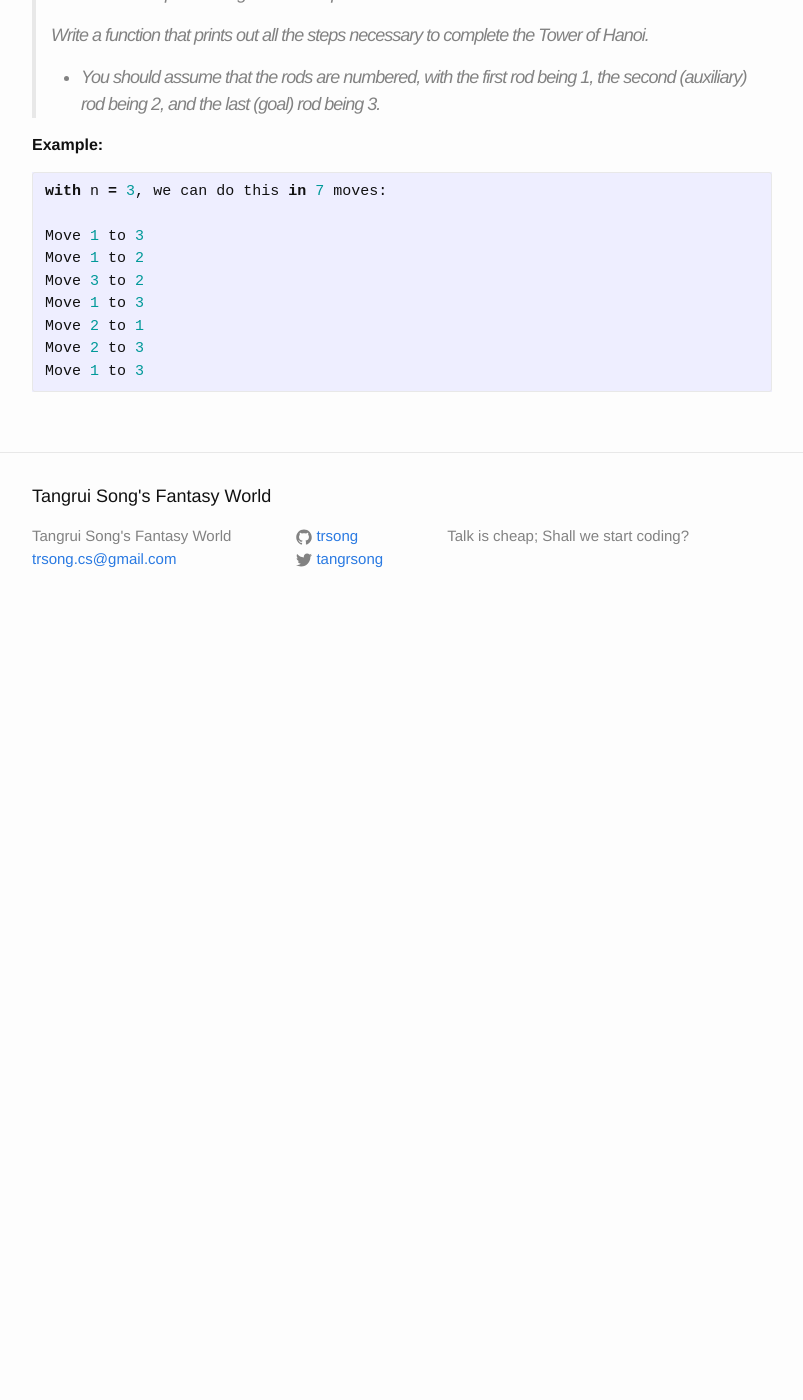
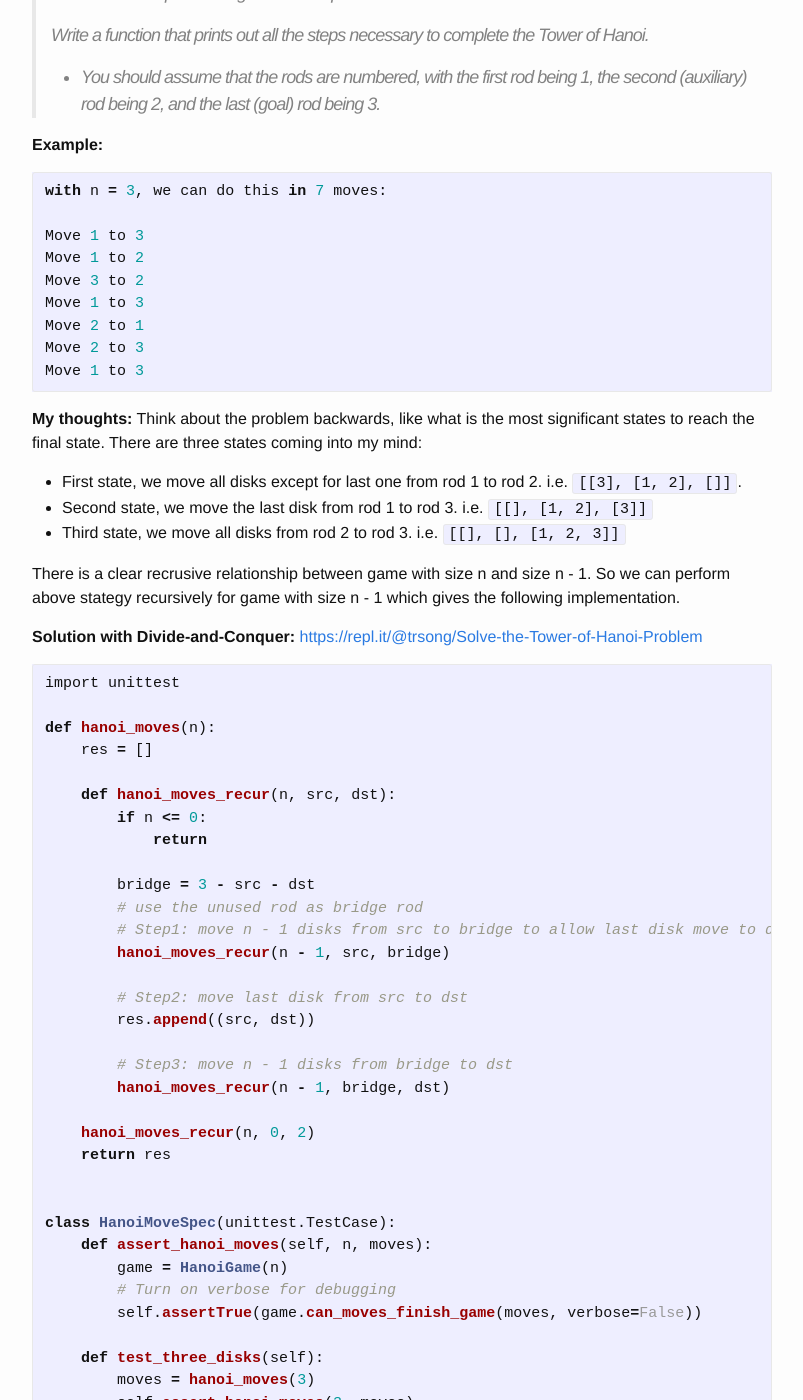
Before and after one commit to trsong/trsong.github.io, a Jekyll site: the page built from _posts/2020-11-01-DailyQuestionsAug.md, in a window 1280 px wide and 1400 px high, scrolled down 1656 px. Shown: the whole window, without its empty margins (238-1041 px from the left). Built offline with Jekyll 4.4.1, drawn with Linux system fonts in a browser that asks for light colours; before the commit the page ends 2286 px from its top, so only the background shows below that; some of the changed text lies outside the part shown.

Commit message:
Add solution to Nov 1 question.

````diff
--- a/_posts/2020-11-01-DailyQuestionsAug.md
+++ b/_posts/2020-11-01-DailyQuestionsAug.md
@@ -79,3 +79,116 @@ Move 2 to 1
 Move 2 to 3
 Move 1 to 3
 ```
+
+**My thoughts:** Think about the problem backwards, like what is the most significant states to reach the final state. There are three states coming into my mind:
+
+- First state, we move all disks except for last one from rod 1 to rod 2. i.e. `[[3], [1, 2], []]`.
+- Second state, we move the last disk from rod 1 to rod 3. i.e. `[[], [1, 2], [3]]`
+- Third state, we move all disks from rod 2 to rod 3. i.e. `[[], [], [1, 2, 3]]`
+
+There is a clear recrusive relationship between game with size n and size n - 1. So we can perform above stategy recursively for game with size n - 1 which gives the following implementation.
+
+**Solution with Divide-and-Conquer:** [https://repl.it/@trsong/Solve-the-Tower-of-Hanoi-Problem](https://repl.it/@trsong/Solve-the-Tower-of-Hanoi-Problem)
+```py
+import unittest
+
+def hanoi_moves(n):
+    res = []
+
+    def hanoi_moves_recur(n, src, dst):
+        if n <= 0:
+            return
+
+        bridge = 3 - src - dst
+        # use the unused rod as bridge rod
+        # Step1: move n - 1 disks from src to bridge to allow last disk move to dst
+        hanoi_moves_recur(n - 1, src, bridge)
+
+        # Step2: move last disk from src to dst
+        res.append((src, dst))
+
+        # Step3: move n - 1 disks from bridge to dst
+        hanoi_moves_recur(n - 1, bridge, dst)
+
+    hanoi_moves_recur(n, 0, 2)
+    return res
+
+
+class HanoiMoveSpec(unittest.TestCase):
+    def assert_hanoi_moves(self, n, moves):
+        game = HanoiGame(n)
+        # Turn on verbose for debugging
+        self.assertTrue(game.can_moves_finish_game(moves, verbose=False))
+
+    def test_three_disks(self):
+        moves = hanoi_moves(3)
+        self.assert_hanoi_moves(3, moves)
+
+    def test_one_disk(self):
+        moves = hanoi_moves(1)
+        self.assert_hanoi_moves(1, moves)
+
+    def test_ten_disks(self):
+        moves = hanoi_moves(10)
+        self.assert_hanoi_moves(10, moves)
+
+
+class HanoiGame(object):
+    def __init__(self, num_disks):
+        self.num_disks = num_disks
+        self.reset()
+
+    def reset(self):
+        self.rods = [[disk for disk in xrange(self.num_disks, 0, -1)], [], []]
+
+    def move(self, src, dst):
+        disk = self.rods[src].pop()
+        self.rods[dst].append(disk)
+
+    def is_feasible_move(self, src, dst):
+        return 0 <= src <= 2 and 0 <= dst <= 2 and self.rods[src] and (not self.rods[dst] or self.rods[src][-1] < self.rods[dst][-1])
+
+    def is_game_finished(self):
+        return len(self.rods[-1]) == self.num_disks
+
+    def can_moves_finish_game(self, actions, verbose=False):
+        self.reset()
+        for step, action in enumerate(actions):
+            src, dst = action
+            if verbose:
+                self.display()
+                print "Step %d: %d -> %d" % (step, src, dst)
+            if not self.is_feasible_move(src, dst):
+                return False
+            else:
+                self.move(src, dst)
+        if verbose:
+            self.display()
+
+        return self.is_game_finished()
+
+    def display(self):
+        for plates in self.rods:
+            print "- %s" % str(plates)
+
+
+class HanoiGameSpec(unittest.TestCase):
+    def test_example_moves(self):
+        game = HanoiGame(3)
+        moves = [(0, 2), (0, 1), (2, 1), (0, 2), (1, 0), (1, 2), (0, 2)]
+        self.assertTrue(game.can_moves_finish_game(moves))
+
+    def test_invalid_moves(self):
+        game = HanoiGame(3)
+        moves = [(0, 1), (0, 1)]
+        self.assertFalse(game.can_moves_finish_game(moves))
+
+    def test_unfinished_moves(self):
+        game = HanoiGame(3)
+        moves = [(0, 1)]
+        self.assertFalse(game.can_moves_finish_game(moves))
+
+
+if __name__ == '__main__':
+    unittest.main(exit=False)
+```
````
Also changed, not shown: _posts/2019-04-01-DailyQuestionsByCategory.md (+37 -0 lines).
